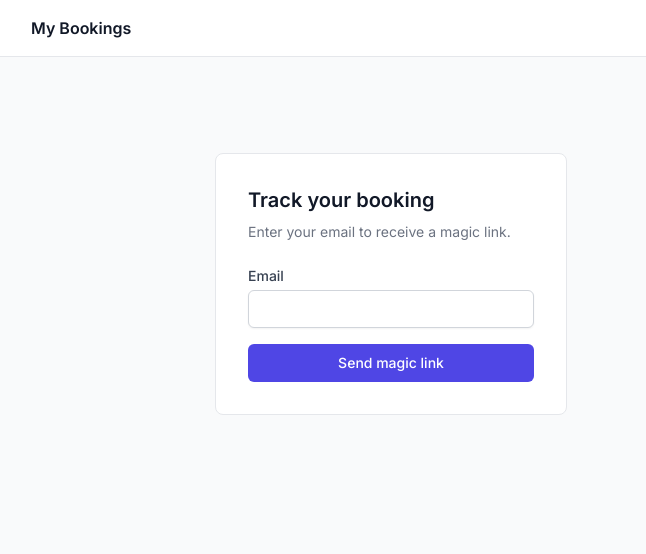
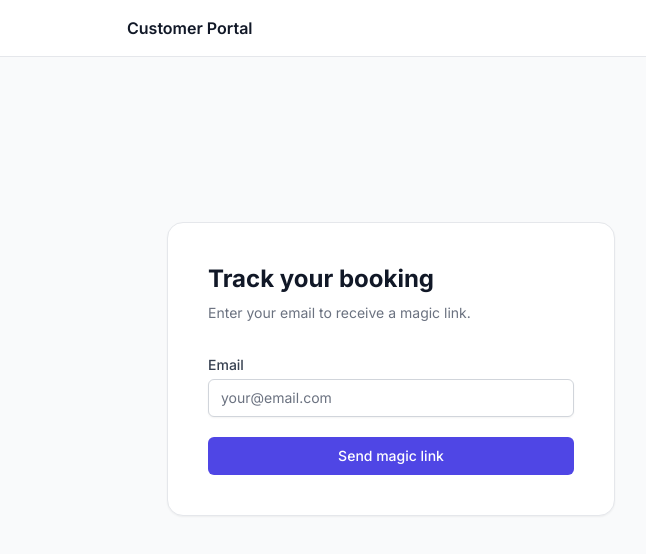
Before and after one commit to maserde/unibooking, a Vue app in the folder apps/frontend/: page /customer/1/login in a window 1280 px wide. Shown: the top 554 px of the page, without its empty margins (249-895 px from the left). Built offline with nearby package versions, Linux system fonts and the light colour scheme.

Commit message:
refactor: Improve customer portal UI and spacing

```diff
--- a/apps/frontend/src/layouts/CustomerLayout.vue
+++ b/apps/frontend/src/layouts/CustomerLayout.vue
@@ -1,14 +1,14 @@
 <template>
   <div class="min-h-screen bg-gray-50">
     <header class="bg-white border-b border-gray-200">
-      <div class="max-w-3xl mx-auto px-4 sm:px-6 py-4 flex items-center justify-between">
-        <h1 class="text-base font-semibold text-gray-900">My Bookings</h1>
+      <div class="max-w-xl mx-auto px-4 sm:px-6 py-4 flex items-center justify-between">
+        <h1 class="text-base font-semibold text-gray-900">Customer Portal</h1>
         <button v-if="customerStore.isAuthenticated" type="button" class="text-sm text-red-600 hover:underline" @click="signOut">
           Sign out
         </button>
       </div>
     </header>
-    <main class="max-w-3xl mx-auto px-4 sm:px-6 py-8">
+    <main class="max-w-xl mx-auto px-4 sm:px-6 py-8">
       <slot />
     </main>
   </div>
--- a/apps/frontend/src/layouts/StorefrontLayout.vue
+++ b/apps/frontend/src/layouts/StorefrontLayout.vue
@@ -11,7 +11,12 @@
           />
           <h1 class="text-lg font-semibold text-gray-900">{{ storefrontStore.merchantName }}</h1>
         </div>
-        <RouterLink :to="`/store/${slug}`" class="text-sm text-primary-600 hover:underline">Home</RouterLink>
+        <div class="flex items-center gap-4">
+          <RouterLink
+            :to="`/customer/${slug}/login`"
+            class="text-sm font-medium px-3 py-1.5 rounded-md bg-primary-600 text-white hover:bg-primary-700 transition-colors"
+          >Customer Portal</RouterLink>
+        </div>
       </div>
     </header>
     <main class="max-w-5xl mx-auto px-4 sm:px-6 py-8">
--- a/apps/frontend/src/pages/customer/CustomerBookingDetailPage.vue
+++ b/apps/frontend/src/pages/customer/CustomerBookingDetailPage.vue
@@ -1,6 +1,6 @@
 <template>
   <div class="space-y-4">
-    <RouterLink :to="`/customer/${slug}/bookings`" class="text-sm text-gray-500 hover:text-gray-700">← My Bookings</RouterLink>
+    <RouterLink :to="`/customer/${slug}/bookings`" class="text-sm text-gray-500 hover:text-gray-700">← Customer Portal</RouterLink>
 
     <AppSpinner v-if="loading" class="mx-auto" size="lg" />
 
--- a/apps/frontend/src/pages/customer/CustomerBookingsPage.vue
+++ b/apps/frontend/src/pages/customer/CustomerBookingsPage.vue
@@ -1,6 +1,6 @@
 <template>
   <div class="space-y-4">
-    <h2 class="text-lg font-semibold text-gray-900">My Bookings</h2>
+    <h2 class="text-lg font-semibold text-gray-900">Customer Portal</h2>
 
     <div class="flex gap-2 flex-wrap">
       <button
@@ -33,7 +33,7 @@
       >
         <div class="flex items-start justify-between">
           <div>
-            <p class="font-medium text-gray-900">Booking #{{ b.id.slice(0, 8) }}</p>
+            <p class="font-medium text-lg text-gray-900">Booking #{{ b.id.slice(0, 8) }}</p>
             <p class="text-sm text-gray-500 mt-1">{{ formatDateTime(b.start_time) }} → {{ formatDateTime(b.end_time) }}</p>
           </div>
           <AppBadge :status="b.status" type="booking" />
--- a/apps/frontend/src/pages/customer/CustomerLoginPage.vue
+++ b/apps/frontend/src/pages/customer/CustomerLoginPage.vue
@@ -1,19 +1,19 @@
 <template>
-  <div class="max-w-sm mx-auto py-16 px-4">
-    <div class="bg-white border border-gray-200 rounded-lg p-8">
-      <h2 class="text-xl font-semibold text-gray-900 mb-2">Track your booking</h2>
-      <p class="text-sm text-gray-500 mb-6">Enter your email to receive a magic link.</p>
+  <div class="min-h-[70vh] flex items-center justify-center px-4">
+    <div class="w-full max-w-md bg-white border border-gray-200 rounded-2xl p-10 shadow-sm">
+      <h2 class="text-2xl font-bold text-gray-900 mb-2">Track your booking</h2>
+      <p class="text-sm text-gray-500 mb-8">Enter your email to receive a magic link.</p>
 
-      <div v-if="sent" class="text-center py-4">
-        <div class="text-green-600 text-4xl mb-3">✉</div>
-        <h3 class="font-medium text-gray-900">Check your email</h3>
-        <p class="text-sm text-gray-500 mt-1">We sent a magic link to {{ form.email }}</p>
+      <div v-if="sent" class="text-center py-6">
+        <div class="text-green-600 text-5xl mb-4">✉</div>
+        <h3 class="text-lg font-semibold text-gray-900">Check your email</h3>
+        <p class="text-sm text-gray-500 mt-2">We sent a magic link to <span class="font-medium text-gray-700">{{ form.email }}</span></p>
       </div>
 
       <template v-else>
-        <AppAlert v-if="errorMsg" type="error" :message="errorMsg" class="mb-4" />
-        <form class="space-y-4" @submit.prevent="requestLink">
-          <AppInput v-model="form.email" label="Email" type="email" :error="errors.email" />
+        <AppAlert v-if="errorMsg" type="error" :message="errorMsg" class="mb-5" />
+        <form class="space-y-5" @submit.prevent="requestLink">
+          <AppInput v-model="form.email" label="Email" type="email" placeholder="your@email.com" :error="errors.email" />
           <AppButton type="submit" class="w-full" :loading="loading">Send magic link</AppButton>
         </form>
       </template>
--- a/apps/frontend/src/pages/storefront/CheckoutPage.vue
+++ b/apps/frontend/src/pages/storefront/CheckoutPage.vue
@@ -1,5 +1,5 @@
 <template>
-  <div class="max-w-2xl mx-auto">
+  <div class="max-w-xl mx-auto">
     <RouterLink :to="`/store/${slug}`" class="text-sm text-gray-500 hover:text-gray-700">← Back to catalog</RouterLink>
 
     <h2 class="text-xl font-semibold text-gray-900 mt-4 mb-4">Book: {{ asset?.name }}</h2>
@@ -91,9 +91,9 @@
     <div v-else-if="step === 2" class="space-y-4">
       <AppCard title="Your information">
         <div class="space-y-4">
-          <AppInput v-model="customer.name" label="Full name" :error="customerErrors.name" />
-          <AppInput v-model="customer.email" label="Email" type="email" :error="customerErrors.email" />
-          <AppInput v-model="customer.phone" label="Phone number" type="tel" />
+          <AppInput v-model="customer.name" label="Full name" placeholder="e.g. John Doe" :error="customerErrors.name" />
+          <AppInput v-model="customer.email" label="Email" type="email" placeholder="e.g. john@example.com" :error="customerErrors.email" />
+          <AppInput v-model="customer.phone" label="Phone number" type="tel" placeholder="e.g. +62 812 3456 7890" />
         </div>
       </AppCard>
 
```
